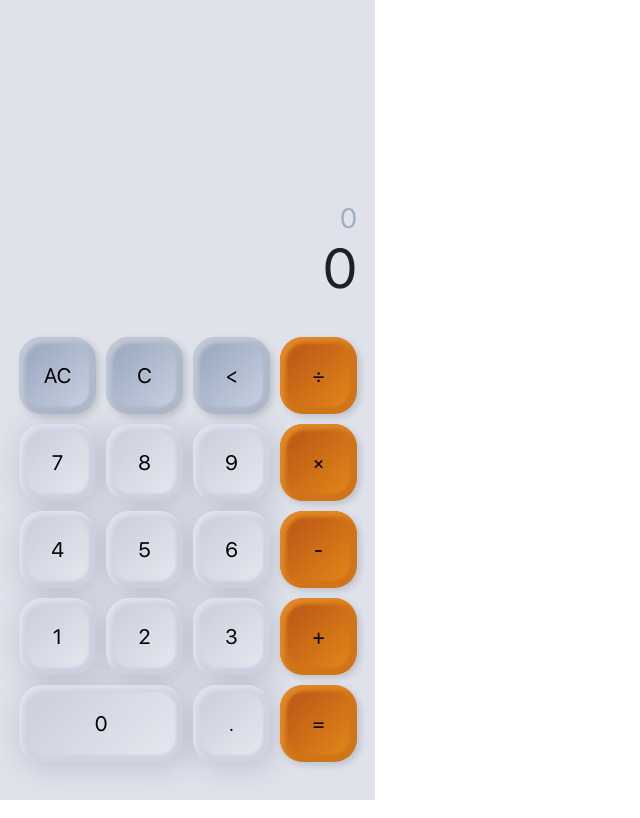
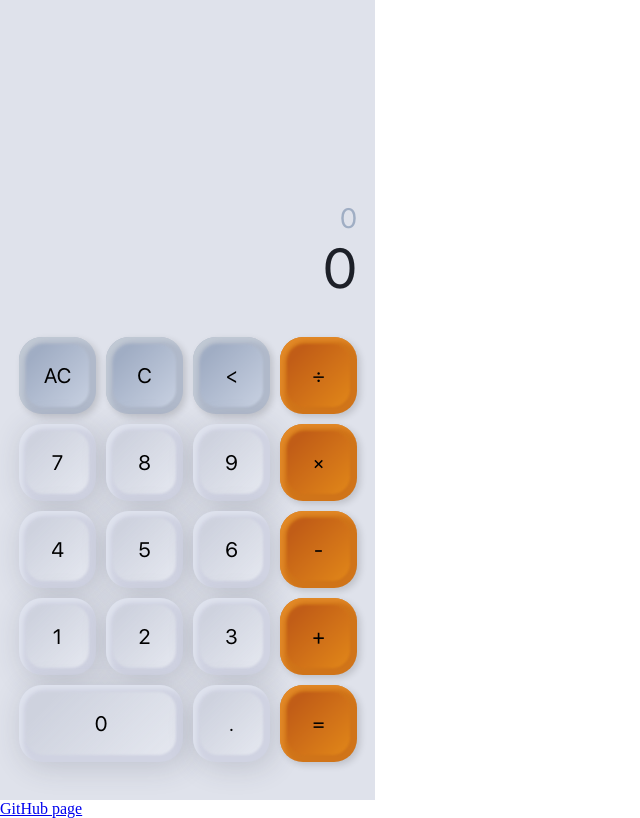
Before and after one commit to cucumberian/mathshub_js_calc, a plain HTML site: page index.html in a window 1280 px wide. Shown: the whole page, without its empty margins (0-640 px from the left). Drawn offline with Linux system fonts and the light colour scheme.

Commit message:
add: github link

```diff
--- a/index.html
+++ b/index.html
@@ -41,7 +41,9 @@
             </div>
         </section>
     </main>
-    <footer></footer>
+    <footer>
+        <a  href="https://github.com/cucumberian/mathshub_js_calc/">GitHub page</a>
+    </footer>
 </body>
 </html>
 
```
Also changed, not shown: 1 other file.
